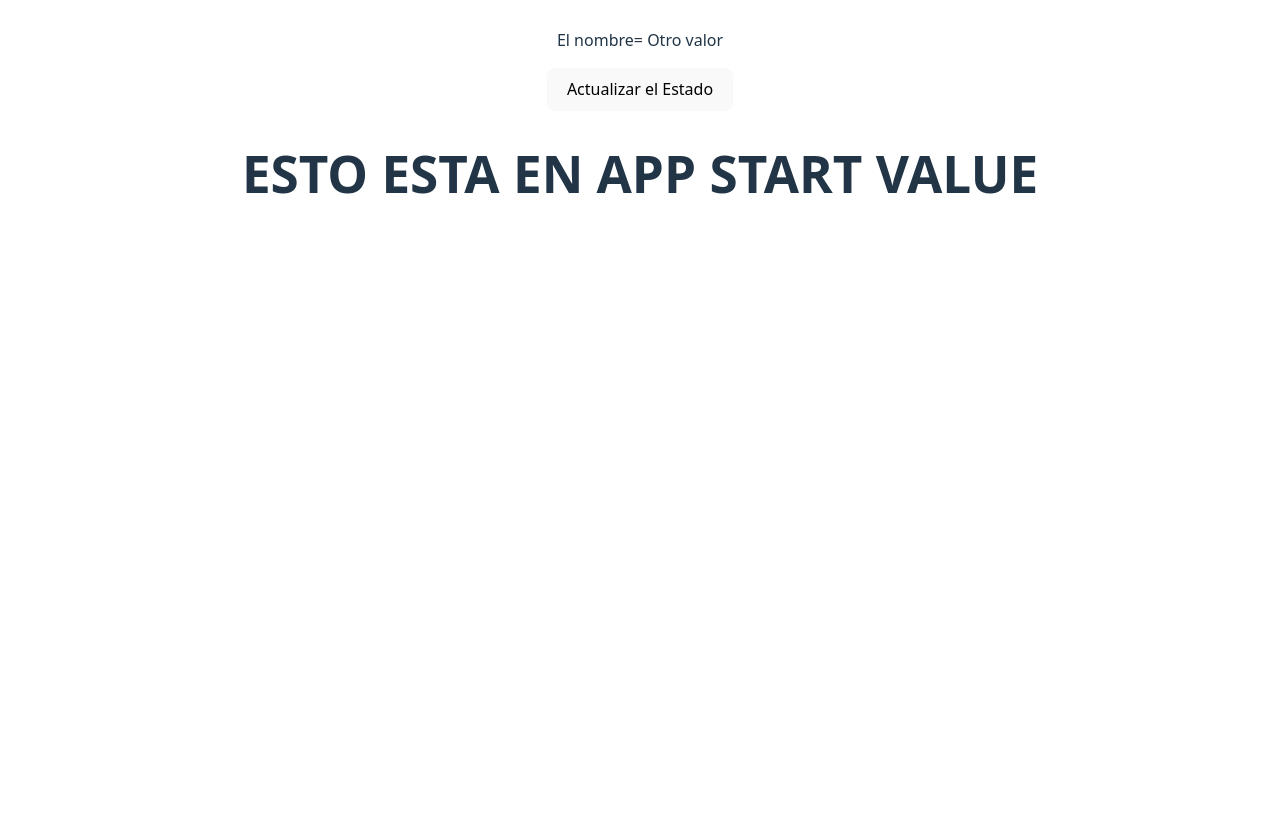
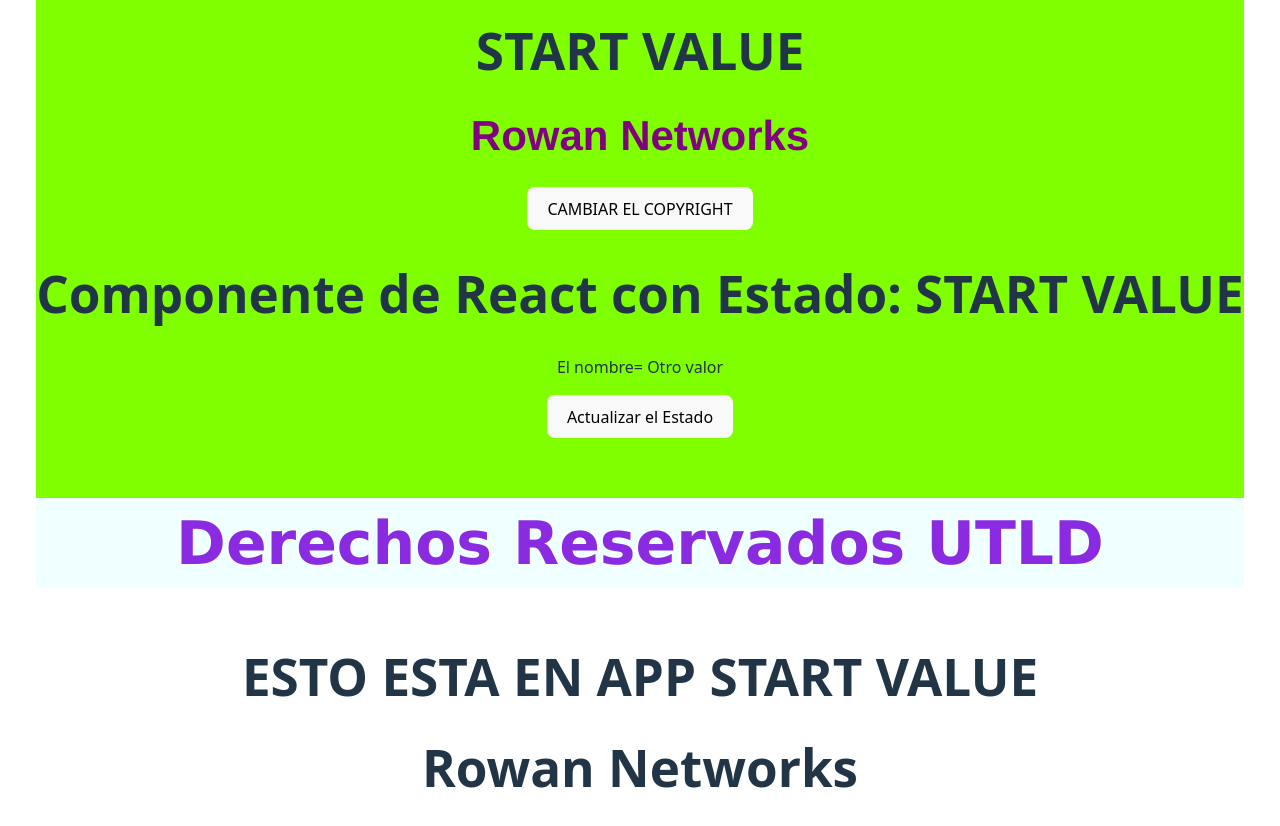
Before and after one commit to vicktor27/exercise1, a React (Vite) app: page / in a window 1280 px wide. Shown: the part 788-1614 px from the top of the page. Before the commit the page ends 1056 px from the top, so only its background shows below. Built offline with nearby package versions, Linux system fonts and the light colour scheme.

Commit message:
useContext

```diff
--- a/src/App.jsx
+++ b/src/App.jsx
@@ -1,19 +1,29 @@
 import Header from "./components/Header/Header";
 import Footer from "./components/Footer/Footer";
 import MyName from "./components/Main/Main";
-import { useState } from "react";
+import Background from "./components/Background/Background";
+import { AppContext } from "./components/Context/AppContext";
+import { use, useState } from "react";
 import "./App.css";
 
 function App() {
   let name = "PhD Victor M Solis Cardoza";
   const [x1, setX1] = useState("START VALUE");
+  const [c1, setC1] = useState("Rowan Networks");
+  const [copyright, setCopyright] = useState("Derechos Reservados UTLD");
+
   return (
     <>
-      <Header setX1={setX1} />
-      <MyName otroNombre={x1} />
-      <Footer setX1={setX1} x1={x1} />
+      <AppContext.Provider value={{ c1, setC1, copyright, setCopyright }}>
+        <Header setX1={setX1} />
+        <Background>
+          <MyName otroNombre={x1} />
+          <Footer setX1={setX1} x1={x1} />
+        </Background>
 
-      <h1>ESTO ESTA EN APP {x1}</h1>
+        <h1>ESTO ESTA EN APP {x1}</h1>
+        <h1>{c1}</h1>
+      </AppContext.Provider>
     </>
   );
 }
--- /dev/null
+++ b/src/components/BackGround/BackGround.css
@@ -0,0 +1,3 @@
+.background {
+  background-color: chartreuse;
+}
--- /dev/null
+++ b/src/components/BackGround/BackGround.jsx
@@ -0,0 +1,6 @@
+import "./Background.css";
+function Background({ children }) {
+  return <div class="background">{children}</div>;
+}
+
+export default Background;
--- /dev/null
+++ b/src/components/Context/AppContext.jsx
@@ -0,0 +1,3 @@
+import { createContext } from "react";
+
+export const AppContext = createContext();
--- /dev/null
+++ b/src/components/Copyright/Copyright.css
@@ -0,0 +1,9 @@
+.copyright {
+  background-color: azure;
+}
+.copyright__paragraph {
+  font-family: Verdana, Geneva, Tahoma, sans-serif;
+  font-size: 60px;
+  color: blueviolet;
+  font-weight: bold;
+}
--- /dev/null
+++ b/src/components/Copyright/Copyright.jsx
@@ -0,0 +1,15 @@
+import { useContext } from "react";
+import { AppContext } from "../Context/AppContext";
+import "./Copyright.css";
+function Copyright() {
+  const { copyright } = useContext(AppContext);
+  return (
+    <>
+      <div className="copyright">
+        <p className="copyright__paragraph">{copyright}</p>
+      </div>
+    </>
+  );
+}
+
+export default Copyright;
--- a/src/components/Footer/Footer.jsx
+++ b/src/components/Footer/Footer.jsx
@@ -1,8 +1,11 @@
+import Copyright from "../Copyright/Copyright";
+
 function Footer({ setX1, x1 }) {
   let nombre = "Tambien es una variable";
   nombre = "Otro valor";
 
   return (
+    <>
       <footer>
         <h1>Componente de React con Estado: {x1}</h1>
         <p>El nombre= {nombre}</p>
@@ -14,7 +17,9 @@ function Footer({ setX1, x1 }) {
         >
           Actualizar el Estado
         </button>
+        <Copyright />
       </footer>
+    </>
   );
 }
 
--- a/src/components/Header/Header.jsx
+++ b/src/components/Header/Header.jsx
@@ -1,3 +1,4 @@
+import Copyright from "../Copyright/Copyright";
 import "./Header.css";
 
 function Header({ setX1 }) {
@@ -11,6 +12,7 @@ function Header({ setX1 }) {
       >
         CLICK DEL HEADER
       </button>
+      <Copyright />
     </header>
   );
 }
--- /dev/null
+++ b/src/components/Main/Jumbotron.css
@@ -0,0 +1,8 @@
+.jumbotron__title {
+  font-family: "Franklin Gothic Medium", "Arial Narrow", Arial, sans-serif;
+  font-size: 42px;
+}
+
+.jumbotron__title--purple {
+  color: purple;
+}
--- a/src/components/Main/Jumbotron.jsx
+++ b/src/components/Main/Jumbotron.jsx
@@ -1,8 +1,22 @@
+import { useContext } from "react";
+import { AppContext } from "../Context/AppContext";
+import "./Jumbotron.css";
+
 function Jumbotron({ texto }) {
+  const { c1, setC1, setCopyright } = useContext(AppContext);
+
   return (
     <>
       <p>JUMBOTRON</p>
       <h1>{texto}</h1>
+      <h1 className="jumbotron__title jumbotron__title--purple">{c1}</h1>
+      <button
+        onClick={() => {
+          setCopyright("AHORA YO SOY EL DUEÑO");
+        }}
+      >
+        CAMBIAR EL COPYRIGHT
+      </button>
     </>
   );
 }
```
Lines whose indentation alone changed are shown as unchanged.
